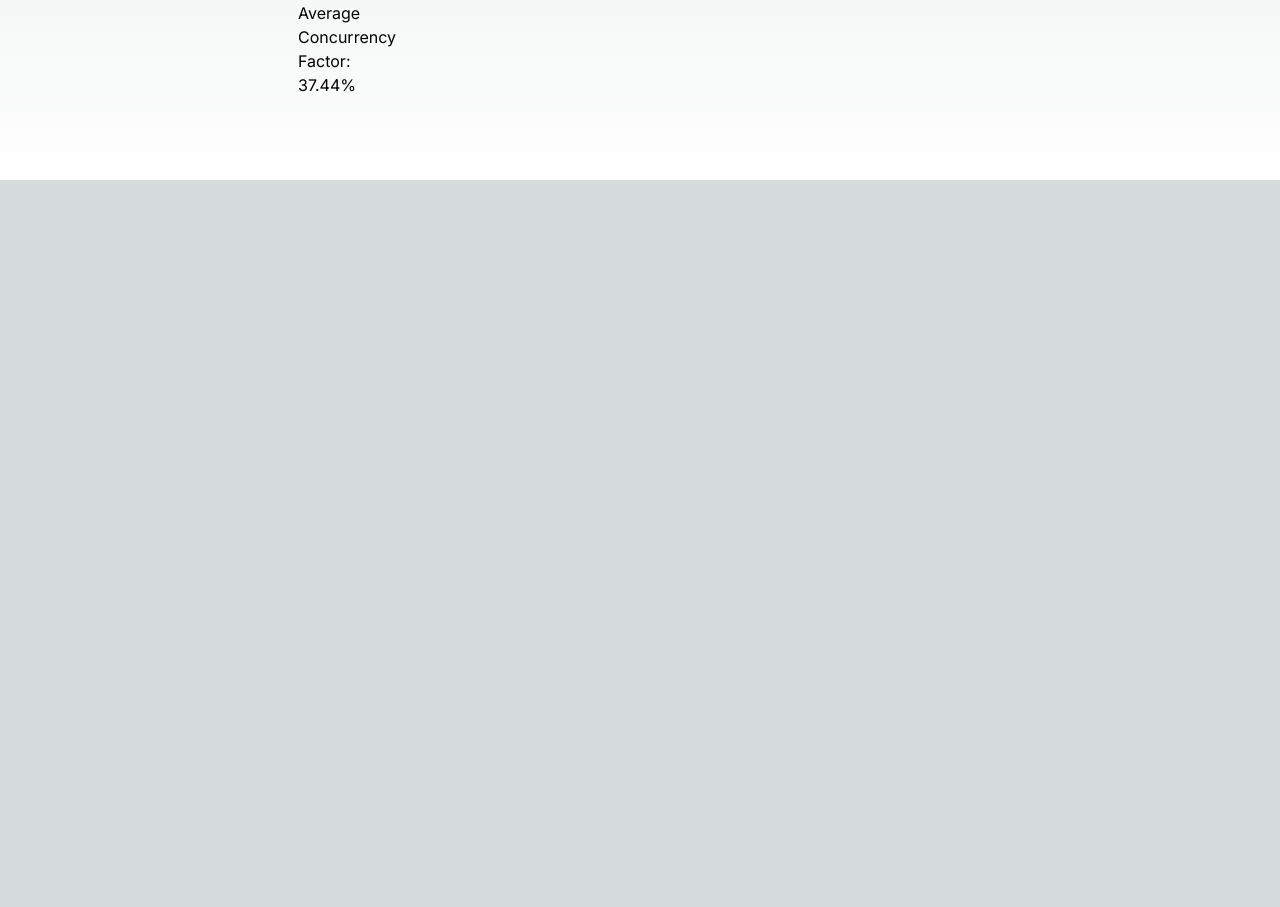
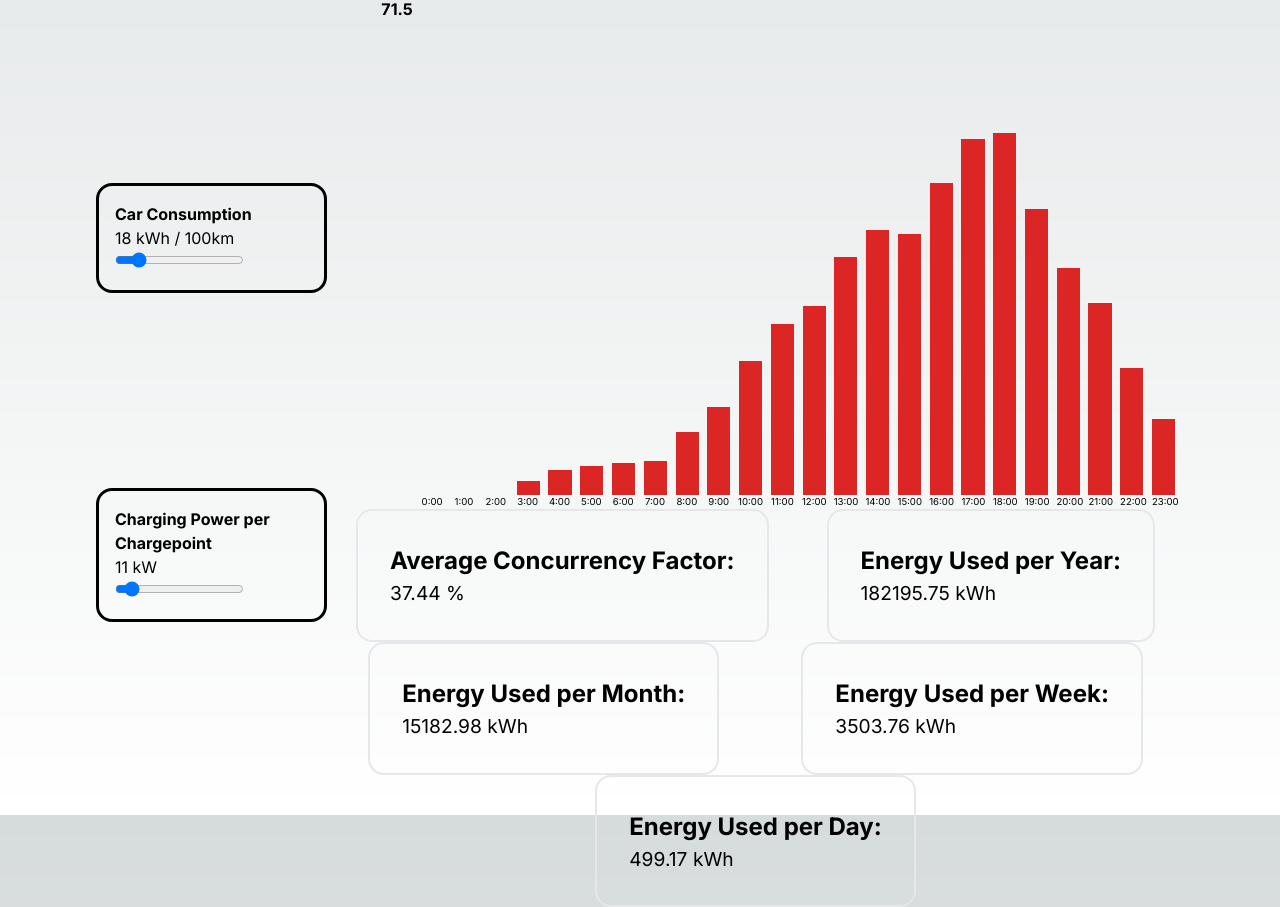
Before and after one commit to Ercalvez/reonic-assignment, a Next.js app: page / in a window 1280 px wide. Shown: the part 620-1527 px from the top of the page. Before the commit the page ends 800 px from the top, so only its background shows below. Built offline with nearby package versions, Linux system fonts and the light colour scheme.

Commit message:
style result card and simulation input

```diff
--- /dev/null
+++ b/src/app/components/ResultCard/ResultCard.css
@@ -0,0 +1,15 @@
+.result-card {
+    border-width: 2px;
+    border-radius: 1em;
+    margin: auto;
+    padding: 2em;
+    text-wrap: nowrap;
+}
+
+.result-card h3 {
+    font-size: 1.5em;
+}
+
+.result-card h4 {
+    font-size: 1.2em;
+}
--- /dev/null
+++ b/src/app/components/ResultCard/ResultCard.tsx
@@ -0,0 +1,10 @@
+import "./ResultCard.css"
+
+export default function ResultCard({id, title, result, unit}: {id: string, title: string, result: number, unit?: string}) {
+    return (
+        <div id={id} className="result-card">
+            <h3 className="font-bold">{title}</h3>
+            <h4>{result.toFixed(2)} {unit ?? ""}</h4>
+        </div>
+    );
+}
--- a/src/app/components/SimulationGraph.css
+++ b/src/app/components/SimulationGraph/SimulationGraph.css
@@ -10,12 +10,19 @@
     transition: height 2s ease-in;
 }
 
+.data-bar:hover {
+    border-width: 3px;
+    border-color: var(--foreground-rgb);
+    transition: border-color .4s ease-in;
+}
+
 .simulation-graph > #data_bars {
     grid-column: 2 / 2;
     grid-row: 2 / 2;
 }
 
 .simulation-graph > #y_unit {
+    font-weight: bold;
     text-align: right;
     grid-column: 1 / 1;
     grid-row: 1 / 1;
@@ -24,6 +31,7 @@
 .simulation-graph > #y_legend {
     display: flex;
     flex-direction: column;
+    font-weight: bold;
     text-align: right;
     grid-column: 1 / 1;
     grid-row: 2 / 2;
@@ -34,15 +42,42 @@
     grid-row: 3 / 3;
 }
 
-.simulation-graph > #concurrency_factor {
-    grid-column: 1 / 2;
+.simulation-graph > #result_cards {
+    grid-column: 1 / span 2;
     grid-row: 4 / 4;
+    width: 100%;
+    display: flex;
+    flex-wrap: wrap;
 }
 
 .simulation-graph .hour-label {
     width: 3.25%;
     text-align: center;
     font-size: 0.8em;
+}
+
+.tooltip {
+    position: relative;
+    display: inline-block;
+  }
+
+.tooltip .tooltiptext {
+    visibility: hidden;
+    width: 120px;
+    background-color: var(--background-start-rgb);
+    text-align: center;
+    border-radius: 6px;
+    padding: 5px 0;
+    font-size: 1.2em;
+    font-weight: bold;
+
+    /* Position the tooltip */
+    position: absolute;
+    z-index: 1;
+}
+
+.tooltip:hover .tooltiptext {
+    visibility: visible;
 }
 
 @media (max-width: 1400px){
--- /dev/null
+++ b/src/app/components/SimulationGraph/SimulationGraph.tsx
@@ -0,0 +1,33 @@
+"use client";
+
+import ResultCard from "../ResultCard/ResultCard";
+import "./SimulationGraph.css"
+import { SimulationResult } from "@/modules/logic"
+
+export default function SimulationGraph({powerPerHour, maxPower, averageConcurrencyFactor, totalConsumption}: Pick<SimulationResult, "powerPerHour" | "maxPower" | "averageConcurrencyFactor" | "totalConsumption">) {
+    const hours = [
+        0,1,2,3,4,5,6,7,8,9,10,11,12,13,14,15,16,17,18,19,20,21,22,23
+    ];
+    return (
+        <div className="simulation-graph w-full">
+            <div id="y_unit">{"kW"}</div>
+            <div id="y_legend">
+                    <label style={{height: "50%"}}>{maxPower}</label>
+                    <label>{maxPower / 2} </label>
+            </div>
+            <div id="data_bars" className="flex flex-row justify-evenly items-end">
+                {hours.map(hour => <div className="tooltip data-bar bg-red-600" style={{height: 100 * powerPerHour[hour] / maxPower + "%"}} ><span className="tooltiptext">{powerPerHour[hour].toFixed(2) + "kW"}</span></div>)}
+            </div>
+            <div id="x_legend" className="flex flex-row justify-evenly w-100">
+                {hours.map(hour => <label className="hour-label">{hour}{":00"}</label>)}
+            </div>
+            <div id="result_cards">
+                <ResultCard id="concurrency_factor" title="Average Concurrency Factor: " result={100 * averageConcurrencyFactor} unit="%"/>
+                <ResultCard id="energy_used_year" title="Energy Used per Year: " result={totalConsumption} unit="kWh"/>
+                <ResultCard id="energy_used_month" title="Energy Used per Month: " result={totalConsumption / 12} unit="kWh"/>
+                <ResultCard id="energy_used_week" title="Energy Used per Week: " result={totalConsumption / 52} unit="kWh"/>
+                <ResultCard id="energy_used_day" title="Energy Used per Day: " result={totalConsumption / 365} unit="kWh"/>
+            </div>
+        </div>
+    );
+}
--- /dev/null
+++ b/src/app/components/SimulationInput/SimulationInput.css
@@ -0,0 +1,10 @@
+.simulation-input {
+    border-width: 3px;
+    padding: 1em;
+    border-radius: 1em;
+    border-color: var(--foreground-rgb);
+}
+
+.simulation-input > h3 {
+    font-weight: bold;
+}
--- a/src/app/components/simulationInput.tsx
+++ b/src/app/components/SimulationInput/SimulationInput.tsx
@@ -1,4 +1,6 @@
 "use client";
+
+import "./SimulationInput.css";
 
 import { Dispatch, SetStateAction } from "react";
 
--- a/src/app/components/simulationGraph.tsx
+++ /dev/null
@@ -1,24 +0,0 @@
-import "./SimulationGraph.css"
-import { SimulationResult } from "@/modules/logic"
-
-export default function SimulationGraph({powerPerHour, maxPower, averageConcurrencyFactor}: Pick<SimulationResult, "powerPerHour" | "maxPower" | "averageConcurrencyFactor">) {
-    const hours = [
-        0,1,2,3,4,5,6,7,8,9,10,11,12,13,14,15,16,17,18,19,20,21,22,23
-    ];
-    return (
-        <div className="simulation-graph w-full">
-            <div id="y_unit">{"kW"}</div>
-            <div id="y_legend">
-                    <label style={{height: "50%"}}>{maxPower}</label>
-                    <label>{maxPower / 2} </label>
-            </div>
-            <div id="data_bars" className="flex flex-row justify-evenly items-end">
-                {hours.map(hour => <div className="data-bar bg-red-600" style={{height: 100 * powerPerHour[hour] / maxPower + "%"}} ></div>)}
-            </div>
-            <div id="x_legend" className="flex flex-row justify-evenly w-100">
-                {hours.map(hour => <label className="hour-label">{hour}{":00"}</label>)}
-            </div>
-            <div id="concurrency_factor">{"Average Concurrency Factor: " + (100 * averageConcurrencyFactor).toFixed(2) + "%"}</div>
-        </div>
-    );
-}
--- a/src/app/globals.css
+++ b/src/app/globals.css
@@ -26,9 +26,6 @@ body {
     rgb(var(--background-start-rgb));
 }
 
-button {
-  width: max-content;
-}
 
 @layer utilities {
   .text-balance {
--- a/src/app/page.tsx
+++ b/src/app/page.tsx
@@ -2,8 +2,8 @@
 
 import { useEffect, useState } from "react";
 import { ChargePointDataModel } from "@/modules/logic"
-import SimulationInput from "@/app/components/simulationInput"
-import SimulationGraph from "@/app/components/simulationGraph";
+import SimulationInput from "@/app/components/SimulationInput/SimulationInput"
+import SimulationGraph from "@/app/components/SimulationGraph/SimulationGraph";
 
 export default function Home() {
 
@@ -19,13 +19,13 @@ export default function Home() {
 
   return (
     <main className="flex min-h-screen justify-between p-24">
-      <aside className="flex flex-col space-y-1">
+      <aside className="flex flex-col justify-around">
           <SimulationInput title="Chargepoints" inputValue = { chargePoints } setValue={setChargePoints} min={1} max={30}/>
           <SimulationInput title="Arrival Probability" inputValue = { arrivalFactor } unit = "%" setValue={setArrivalFactor} min={20} max={200}/>
           <SimulationInput title="Car Consumption" inputValue = { carConsumption } unit = "kWh / 100km" setValue={setCarConsumption} min={9} max={72}/>
           <SimulationInput title="Charging Power per Chargepoint" inputValue = { chargingPower } unit = "kW" setValue={setChargingPower} min={3} max={100}/>
       </aside>
-      <SimulationGraph powerPerHour={result.powerPerHour} maxPower={result.maxPower} averageConcurrencyFactor={result.averageConcurrencyFactor}/>
+      <SimulationGraph powerPerHour={result.powerPerHour} maxPower={result.maxPower} averageConcurrencyFactor={result.averageConcurrencyFactor} totalConsumption={result.totalConsumption}/>
 
     </main>
   );
```
